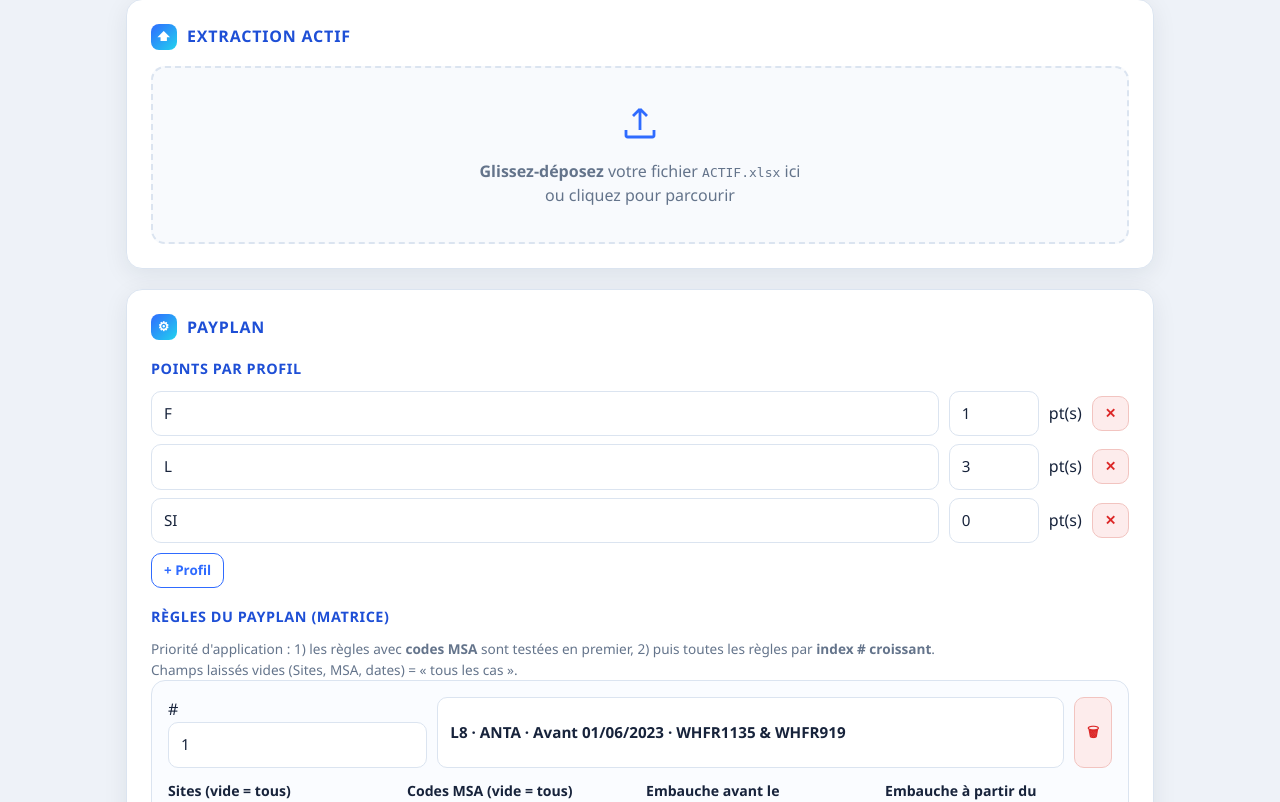
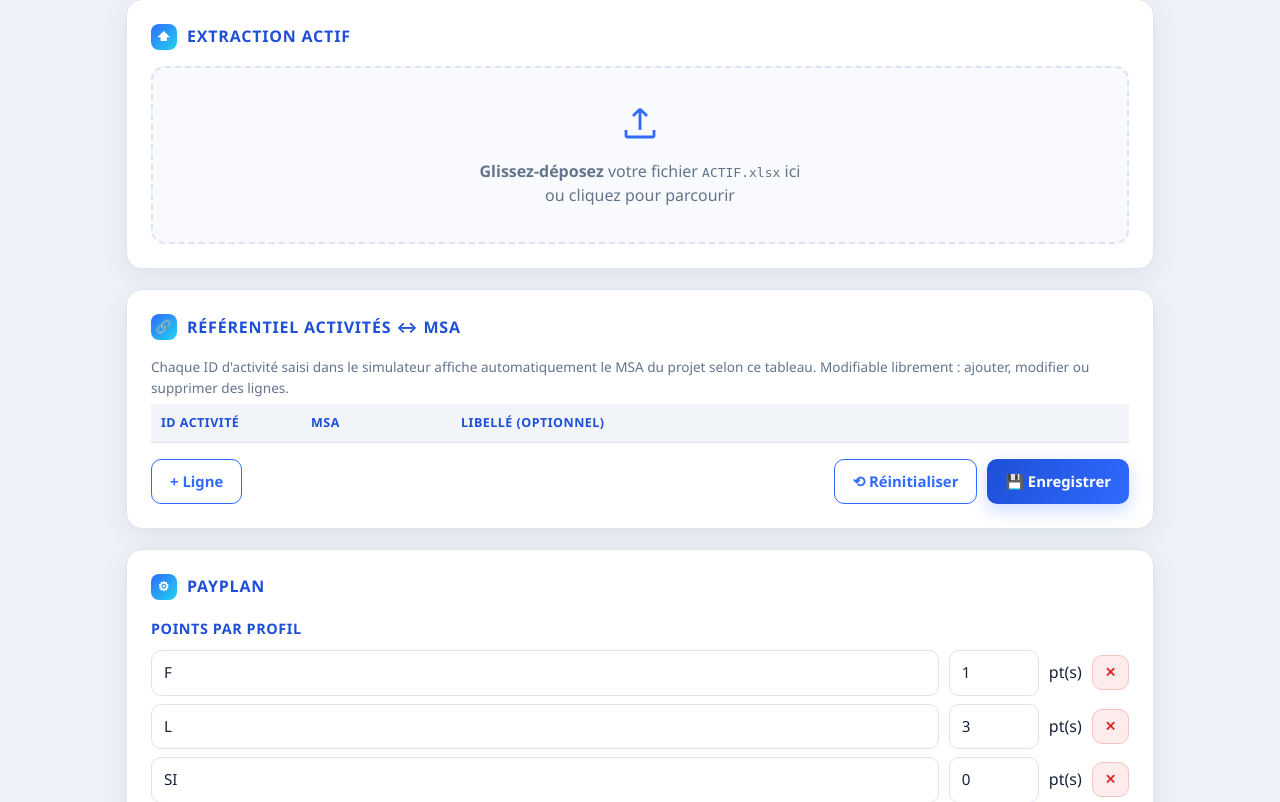
Before and after one commit to Sergio-stack10/Simulateur-Prime, a Flask app: page /admin in a window 1280 px wide. Shown: the part 291-1093 px from the top of the page. Run offline with Flask 3, Linux system fonts and the light colour scheme; the visitor is signed in with stand-in values (Sample User, id 1); data that the repository does not hold is empty.

Commit message:
Update admin.html

```diff
--- a/templates/admin.html
+++ b/templates/admin.html
@@ -58,6 +58,28 @@
     <p id="upload-status" class="muted small"></p>
   </section>
 
+  <!-- ===== Référentiel Activités ↔ MSA ===== -->
+  <section class="card reveal" style="--d:.15s">
+    <h2><span class="chip">🔗</span> Référentiel Activités ↔ MSA</h2>
+    <p class="muted small">Chaque ID d'activité saisi dans le simulateur affiche
+       automatiquement le MSA du projet selon ce tableau. Modifiable librement :
+       ajouter, modifier ou supprimer des lignes.</p>
+    <div class="table-wrap">
+      <table class="table">
+        <thead><tr><th style="width:150px">ID activité</th><th style="width:150px">MSA</th>
+          <th>Libellé (optionnel)</th><th style="width:50px"></th></tr></thead>
+        <tbody id="ref-body"></tbody>
+      </table>
+    </div>
+    <div class="pp-actions">
+      <button id="ref-add" class="btn btn-ghost">+ Ligne</button>
+      <span style="flex:1"></span>
+      <span class="muted small" id="ref-count"></span>
+      <button id="ref-reset" class="btn btn-ghost">⟲ Réinitialiser</button>
+      <button id="ref-save" class="btn btn-primary">💾 Enregistrer</button>
+    </div>
+  </section>
+
   <!-- ===== Payplan ===== -->
   <section class="card reveal" style="--d:.18s">
     <h2><span class="chip">⚙</span> Payplan</h2>
```
